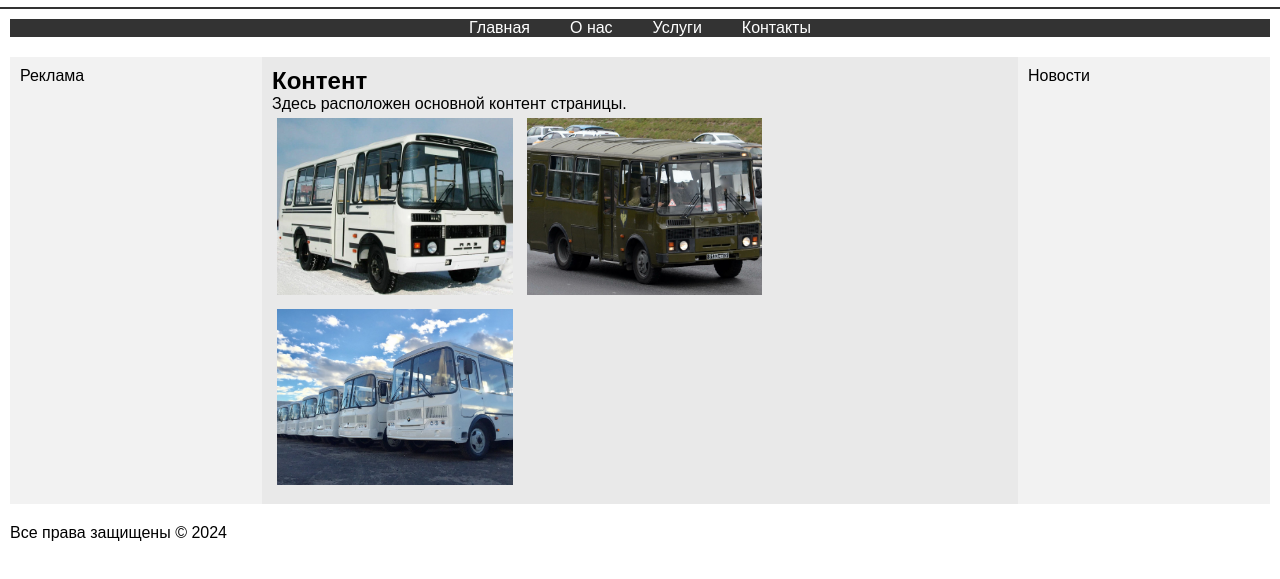
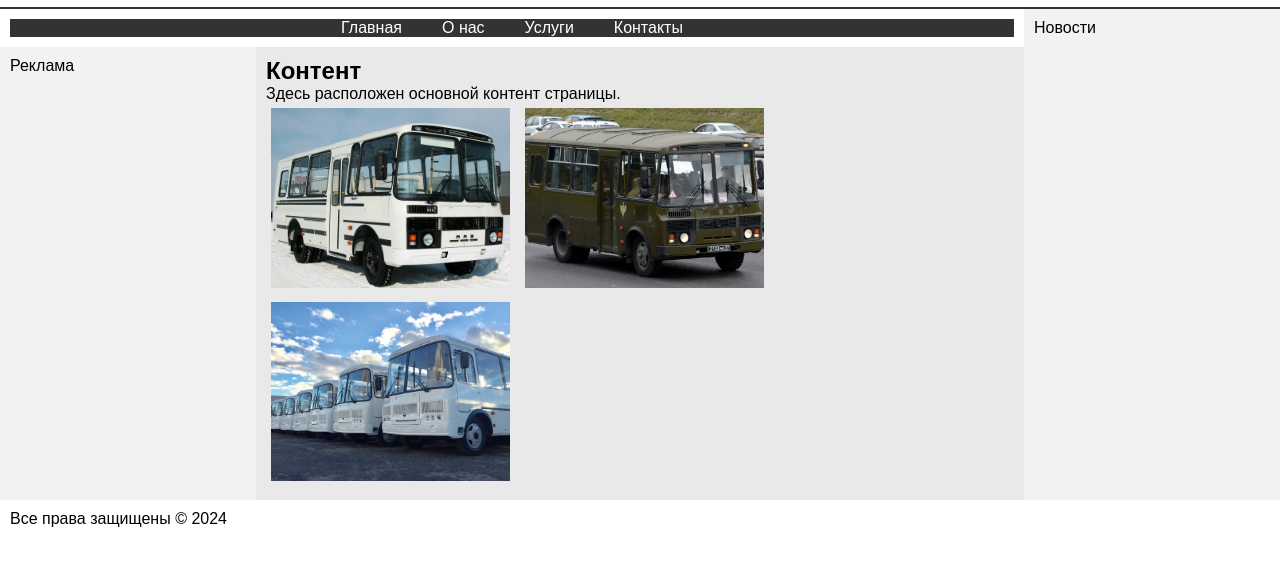
Before and after one commit to Ripkaa/--------4--------, a plain HTML site: page index.html in a window 1280 px wide. Shown: the part 127-706 px from the top of the page. Drawn offline with Linux system fonts and the light colour scheme.

Commit message:
restructurize ver4

```diff
--- a/css/styles.css
+++ b/css/styles.css
@@ -62,14 +62,26 @@ main {
     justify-content: space-between;
 }
 
+.container{
+    display: flex;
+}
+
+.container2{
+    width: 80%;
+}
+
+.container3{
+    display: flex;
+}
+
 .ads {
-    width: 20%;
+    width: 25%;
     background-color: #f2f2f2;
     padding: 10px;
 }
 
 .content {
-    width: 60%;
+    width: 75%;
     padding: 10px;
     background-color: #e9e9e9;
 }
--- a/index.html
+++ b/index.html
@@ -13,7 +13,8 @@
         </div>
         <div class="welcome">Рады видеть вас на сайте компании ООО "Футбол"</div>
     </header>
-
+    <div class="container">
+        <div class="container2">
             <nav>
                 <ul>
                     <li><a href="index.html">Главная</a></li>
@@ -22,10 +23,11 @@
                     <li><a href="contact.html">Контакты</a></li>
                 </ul>
             </nav>
-
-    <main>
-        <aside class="ads">Реклама</aside>
-        <section class="content">
+            <div class="container3">
+                <div class="ads">
+                    Реклама
+                </div>
+                <div class="content">
                     <h2>Контент</h2>
                     <p>Здесь расположен основной контент страницы.</p>
                     <div class="gallery">
@@ -33,10 +35,13 @@
                         <img src="img/img2.jpg" alt="Изображение 2">
                         <img src="img/img3.jpg" alt="Изображение 3">
                     </div>
-        </section>
-        <aside class="news">Новости</aside>
-    </main>
-
+                </div>
+            </div>
+        </div>
+        <div class="news">
+            Новости
+        </div>
+    </div>
     <footer>
         <p>Все права защищены &copy; 2024</p>
     </footer>
```
Lines whose indentation alone changed are shown as unchanged.
